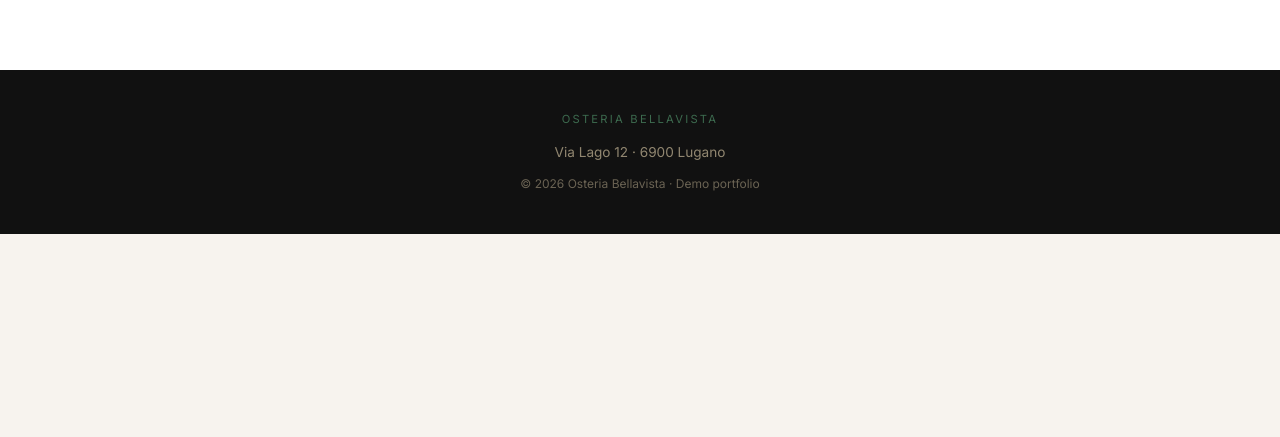
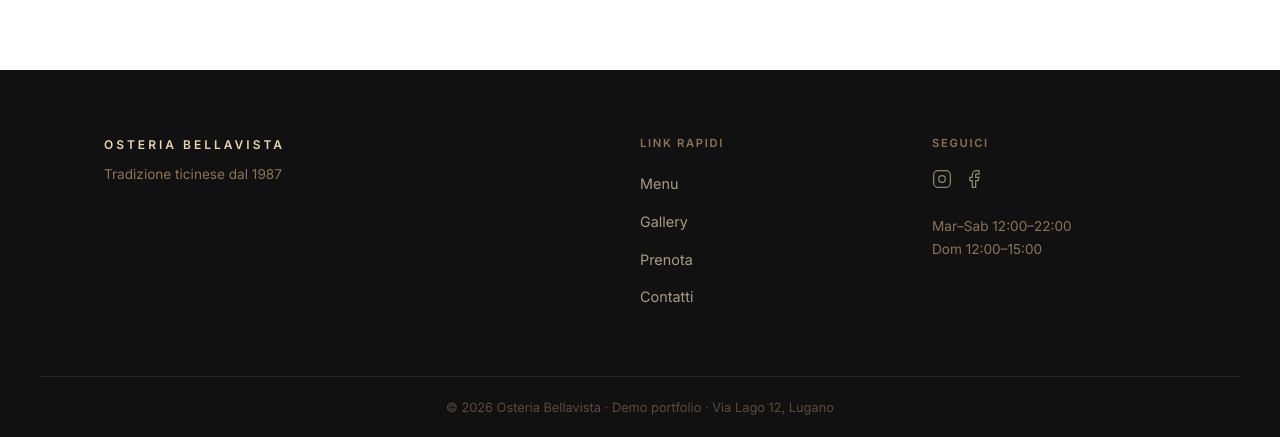
Before and after one commit to Mavqo/osteria-bellavista, a React (Vite) app in the folder frontend/: page / in a window 1280 px wide. Shown: the part 5593-6030 px from the top of the page. Before the commit the page ends 5827 px from the top, so only its background shows below. Built offline with nearby package versions, Linux system fonts and the light colour scheme; no server answers.

Commit message:
feat: redesign Footer with 3-column layout and social icons

```diff
--- a/frontend/src/components/Footer.jsx
+++ b/frontend/src/components/Footer.jsx
@@ -1,13 +1,58 @@
 import React from 'react'
 import styles from './Footer.module.css'
+
+const INSTAGRAM_ICON = (
+  <svg width="20" height="20" viewBox="0 0 24 24" fill="none" stroke="currentColor" strokeWidth="1.5" aria-hidden="true">
+    <rect x="2" y="2" width="20" height="20" rx="5" />
+    <circle cx="12" cy="12" r="4" />
+    <circle cx="17.5" cy="6.5" r="0.5" fill="currentColor" stroke="none" />
+  </svg>
+)
+
+const FACEBOOK_ICON = (
+  <svg width="20" height="20" viewBox="0 0 24 24" fill="none" stroke="currentColor" strokeWidth="1.5" aria-hidden="true">
+    <path d="M18 2h-3a5 5 0 0 0-5 5v3H7v4h3v8h4v-8h3l1-4h-4V7a1 1 0 0 1 1-1h3z" />
+  </svg>
+)
 
 function Footer() {
   return (
     <footer id="footer" className={styles.footer} aria-label="Footer">
       <div className={styles.container}>
-        <span className={styles.brand}>Osteria Bellavista</span>
-        <p className={styles.address}>Via Lago 12 · 6900 Lugano</p>
-        <p className={styles.copy}>© 2026 Osteria Bellavista · Demo portfolio</p>
+        <div className={styles.col}>
+          <span className={styles.brand}>Osteria Bellavista</span>
+          <p className={styles.tagline}>Tradizione ticinese dal 1987</p>
+        </div>
+
+        <div className={styles.col}>
+          <p className={styles.colTitle}>Link rapidi</p>
+          <nav aria-label="Footer navigation">
+            <ul className={styles.links}>
+              <li><a href="#menu">Menu</a></li>
+              <li><a href="#gallery">Gallery</a></li>
+              <li><a href="#booking">Prenota</a></li>
+              <li><a href="#about">Contatti</a></li>
+            </ul>
+          </nav>
+        </div>
+
+        <div className={styles.col}>
+          <p className={styles.colTitle}>Seguici</p>
+          <div className={styles.social}>
+            <a href="#" aria-label="Instagram" className={styles.socialLink}>
+              {INSTAGRAM_ICON}
+            </a>
+            <a href="#" aria-label="Facebook" className={styles.socialLink}>
+              {FACEBOOK_ICON}
+            </a>
+          </div>
+          <p className={styles.hours}>Mar–Sab 12:00–22:00</p>
+          <p className={styles.hours}>Dom 12:00–15:00</p>
+        </div>
+      </div>
+
+      <div className={styles.bottom}>
+        <p>© 2026 Osteria Bellavista · Demo portfolio · Via Lago 12, Lugano</p>
       </div>
     </footer>
   )
--- a/frontend/src/components/Footer.module.css
+++ b/frontend/src/components/Footer.module.css
@@ -1,18 +1,105 @@
 .footer {
   background-color: var(--color-dark);
-  padding: 2.5rem clamp(1rem, 5vw, 4rem);
-  color: rgba(232,213,176,0.6);
+  color: var(--color-sand);
+}
+
+.container {
+  max-width: 1200px;
+  margin: 0 auto;
+  padding: clamp(2.5rem, 5vw, 4rem) clamp(1rem, 5vw, 4rem);
+  display: grid;
+  grid-template-columns: 2fr 1fr 1fr;
+  gap: 3rem;
+}
+
+.brand {
+  font-family: var(--font-body);
+  font-size: 0.75rem;
+  letter-spacing: 0.25em;
+  text-transform: uppercase;
+  color: var(--color-sand);
+  font-weight: 600;
+  display: block;
+  margin-bottom: 0.5rem;
+}
+
+.tagline {
+  font-size: 0.85rem;
+  color: var(--color-stone);
+}
+
+.colTitle {
+  font-size: 0.7rem;
+  letter-spacing: 0.15em;
+  text-transform: uppercase;
+  color: var(--color-stone);
+  font-weight: 600;
+  margin-bottom: 1rem;
+}
+
+.links {
+  list-style: none;
+  display: flex;
+  flex-direction: column;
+  gap: 0.5rem;
+}
+
+.links a {
+  font-size: 0.9rem;
+  color: rgba(232, 213, 176, 0.7);
+  transition: color 0.2s;
+}
+
+.links a:hover {
+  color: var(--color-sand);
+}
+
+.social {
+  display: flex;
+  gap: 0.75rem;
+  margin-bottom: 1rem;
+}
+
+.socialLink {
+  color: rgba(232, 213, 176, 0.6);
+  transition: color 0.2s;
+}
+
+.socialLink:hover {
+  color: var(--color-sand);
+}
+
+.hours {
+  font-size: 0.85rem;
+  color: var(--color-stone);
+  line-height: 1.7;
+}
+
+.bottom {
+  border-top: 1px solid rgba(139, 115, 85, 0.2);
+  max-width: 1200px;
+  margin: 0 auto;
+  padding: 1.25rem clamp(1rem, 5vw, 4rem);
+}
+
+.bottom p {
+  font-size: 0.8rem;
+  color: rgba(139, 115, 85, 0.6);
   text-align: center;
 }
-.container { max-width: 1100px; margin: 0 auto; }
-.brand {
-  display: block;
-  font-family: var(--font-body);
-  font-size: 0.7rem;
-  letter-spacing: 0.2em;
-  text-transform: uppercase;
-  color: var(--color-olive);
-  margin-bottom: 0.75rem;
+
+@media (max-width: 768px) {
+  .container {
+    grid-template-columns: 1fr 1fr;
+  }
+
+  .col:first-child {
+    grid-column: 1 / -1;
+  }
 }
-.address { font-size: 0.85rem; margin-bottom: 0.5rem; }
-.copy { font-size: 0.75rem; opacity: 0.7; }
+
+@media (max-width: 480px) {
+  .container {
+    grid-template-columns: 1fr;
+  }
+}
```
